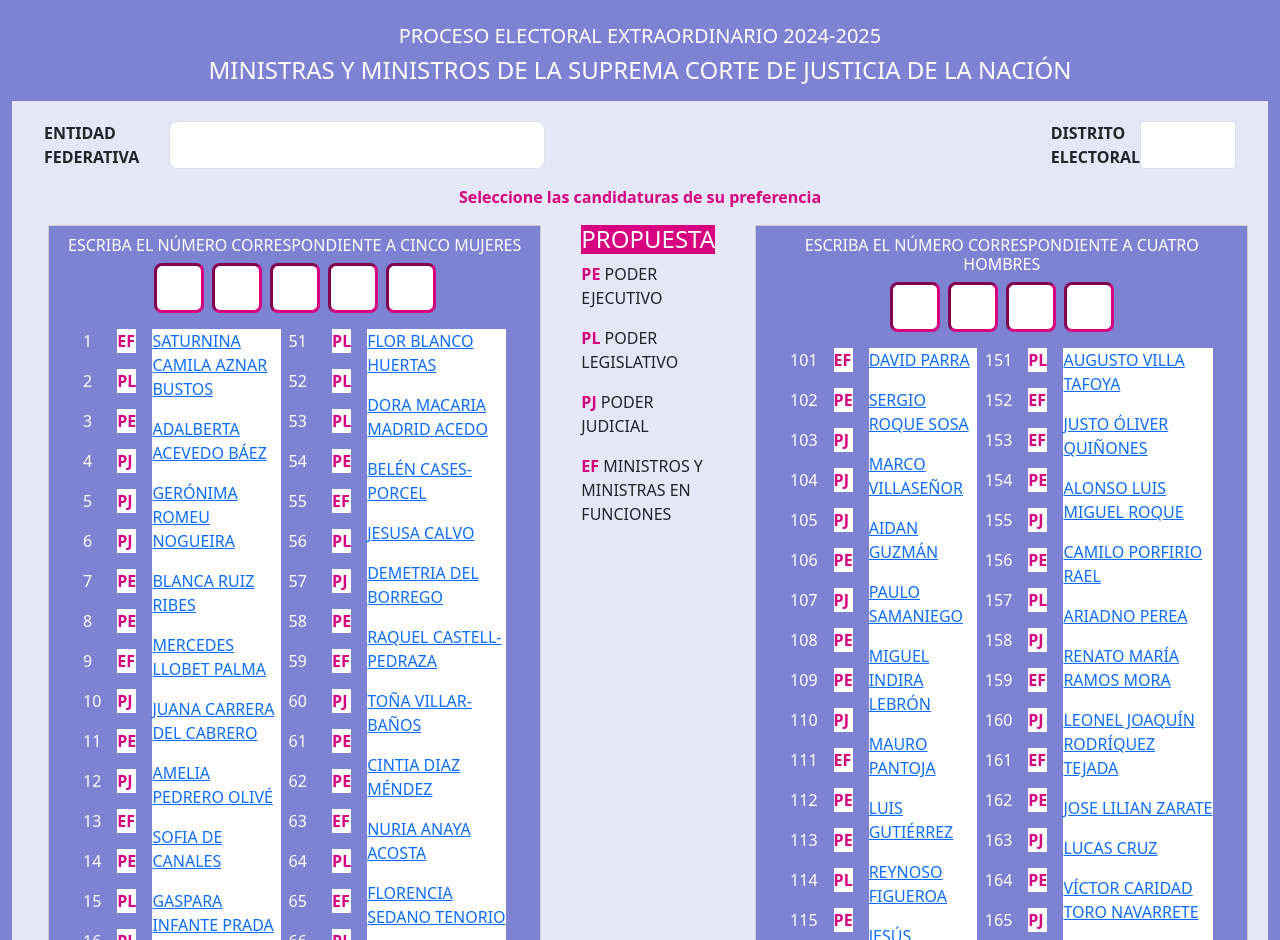
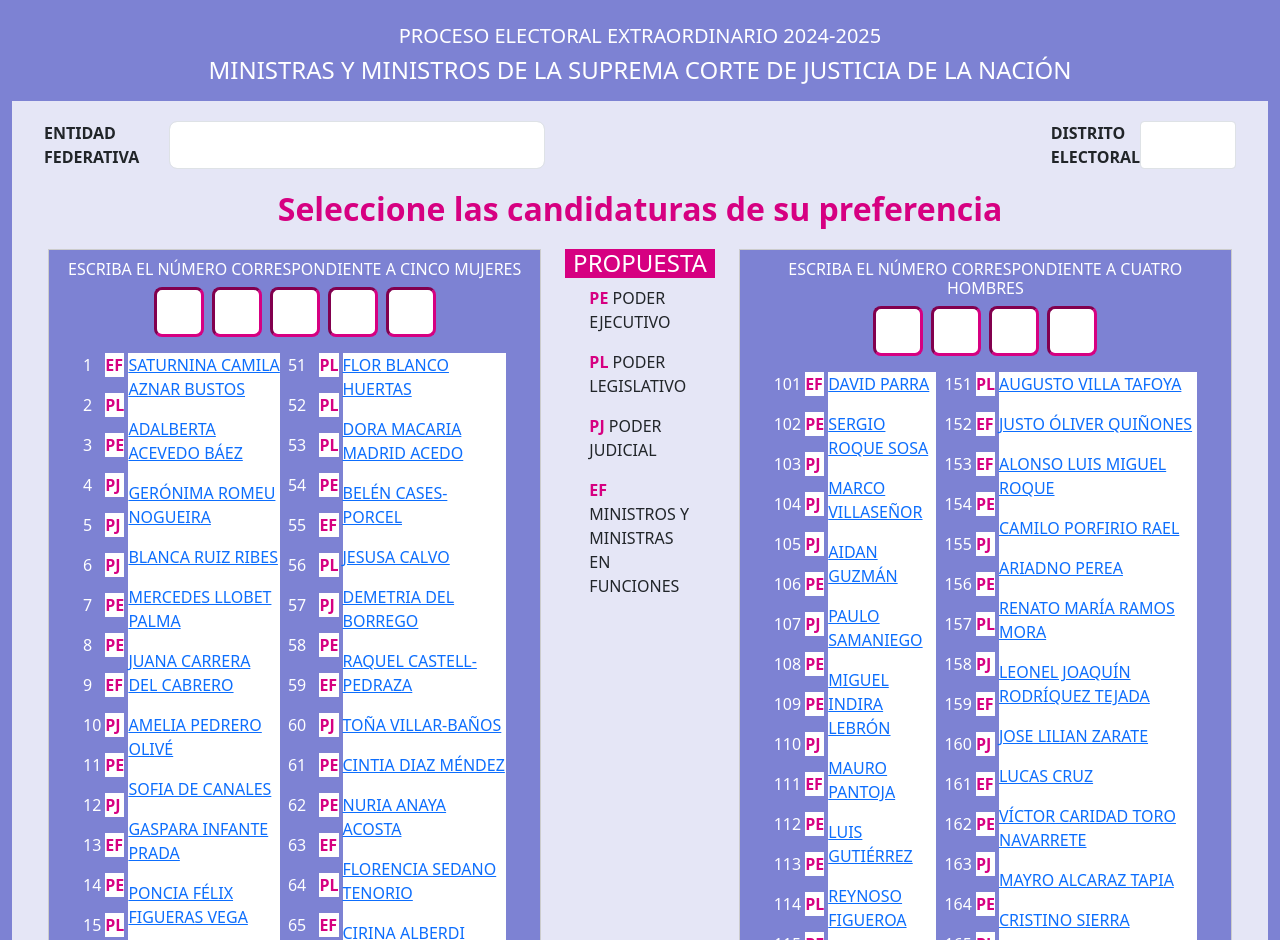
Before and after one commit to VianGalop/muestra_boleta_electora, a plain HTML site: page index.html in a window 1280 px wide. Shown: the top 940 px of the page. Drawn offline with nearby package versions, Linux system fonts and the light colour scheme.

Commit message:
diseño modificado

```diff
--- a/index.html
+++ b/index.html
@@ -33,6 +33,9 @@
       text-align: center;
       border-color: #d60081;
     }
+    .border-propuestas{
+       border-color: #d60081;
+    }
     .columna {
       border: 1px solid #ccc;
       padding: 10px;
@@ -65,7 +68,7 @@
             <input type="text" class="form-control form-control-sm" />
           </div>
         </div>
-        <p class="text-center subtitulo">Seleccione las candidaturas de su preferencia</p>
+        <p class="text-center subtitulo fs-2">Seleccione las candidaturas de su preferencia</p>
 
         <div class="container-fluid d-flex d-inline-block mb-4">
             <!-- Columna Mujeres -->
@@ -93,13 +96,16 @@
                 <!-- ... Continúa hasta 48 -->
               </div>
 
-            <div class=" w-25 text-start border-5 border-danger">
-              <div class="text-start mx-4 px-3">
+            <div class=" w-15 text-start border-3 border-propuestas">
+              <div class="text-start mx-2 px-3">
                 <h4 class="cuadrito text-white text-sm-center">PROPUESTA</h4>
-                <p ><span class="subtitulo"> PE</span> PODER EJECUTIVO</p>
-                <p ><span class="subtitulo"> PL</span> PODER LEGISLATIVO</p>
-                <p ><span class="subtitulo"> PJ</span> PODER JUDICIAL</p>
-                <p ><span class="subtitulo"> EF</span> MINISTROS Y MINISTRAS EN FUNCIONES</p>
+                <div class="text-start px-4">
+                  <p ><span class="subtitulo"> PE</span> PODER EJECUTIVO</p>
+                  <p ><span class="subtitulo"> PL</span> PODER LEGISLATIVO</p>
+                  <p ><span class="subtitulo"> PJ</span> PODER JUDICIAL</p>
+                  <p ><span class="subtitulo"> EF</span> MINISTROS Y MINISTRAS EN FUNCIONES</p>
+                </div>
+
               </div>
             </div>
             <!-- Columna HOMBRES -->
@@ -110,6 +116,7 @@
                   <input type="text" maxlength="2" class="border-3 rounded-3">
                   <input type="text" maxlength="2" class="border-3 rounded-3">
                   <input type="text" maxlength="2" class="border-3 rounded-3">
+                  <input type="text" maxlength="2" class="visually-hidden border-3 rounded-3">
                 </div>
                 <!-- Lista HOMBRES -->
                 <div class=" container ">
--- a/script.js
+++ b/script.js
@@ -35,7 +35,7 @@ function renderData(data) {
 }
 function renderBlock(data, containerId, startIndex) {
     var container = document.getElementById(containerId);
-    container.innerHTML = "\n      <div class=\"d-flex px-1\">\n        <span class=\"row-col-3 text-white\" id=\"".concat(containerId, "-col-nro\"></span>\n        <span class=\"row-col-1 subtitulo mx-3\" id=\"").concat(containerId, "-col-propuesto\"></span>\n        <span class=\"row-col-5 bg-white text-uppercase\" id=\"").concat(containerId, "-col-nombre\"></span>\n      </div>\n  ");
+    container.innerHTML = "\n      <div class=\"d-flex px-1 w-auto\">\n        <span class=\"row-col-1 text-white\" id=\"".concat(containerId, "-col-nro\"></span>\n        <span class=\"row-col-1 subtitulo mx-1\" id=\"").concat(containerId, "-col-propuesto\"></span>\n        <span class=\"row-col-6 bg-white text-uppercase\" id=\"").concat(containerId, "-col-nombre\"></span>\n      </div>\n  ");
     var colNro = document.getElementById("".concat(containerId, "-col-nro"));
     var colOcupacion = document.getElementById("".concat(containerId, "-col-propuesto"));
     var colNombre = document.getElementById("".concat(containerId, "-col-nombre"));
```
Also changed, not shown: 1 other file.
